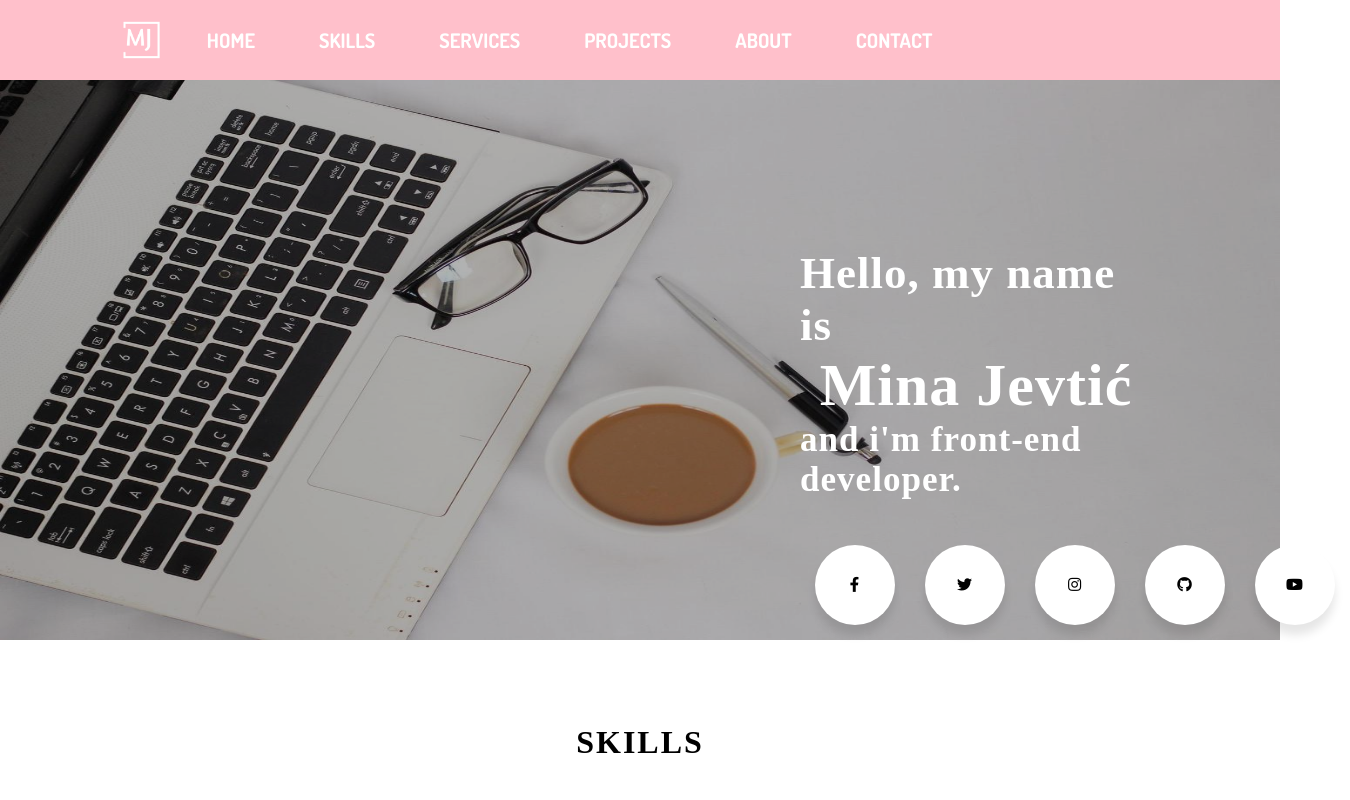
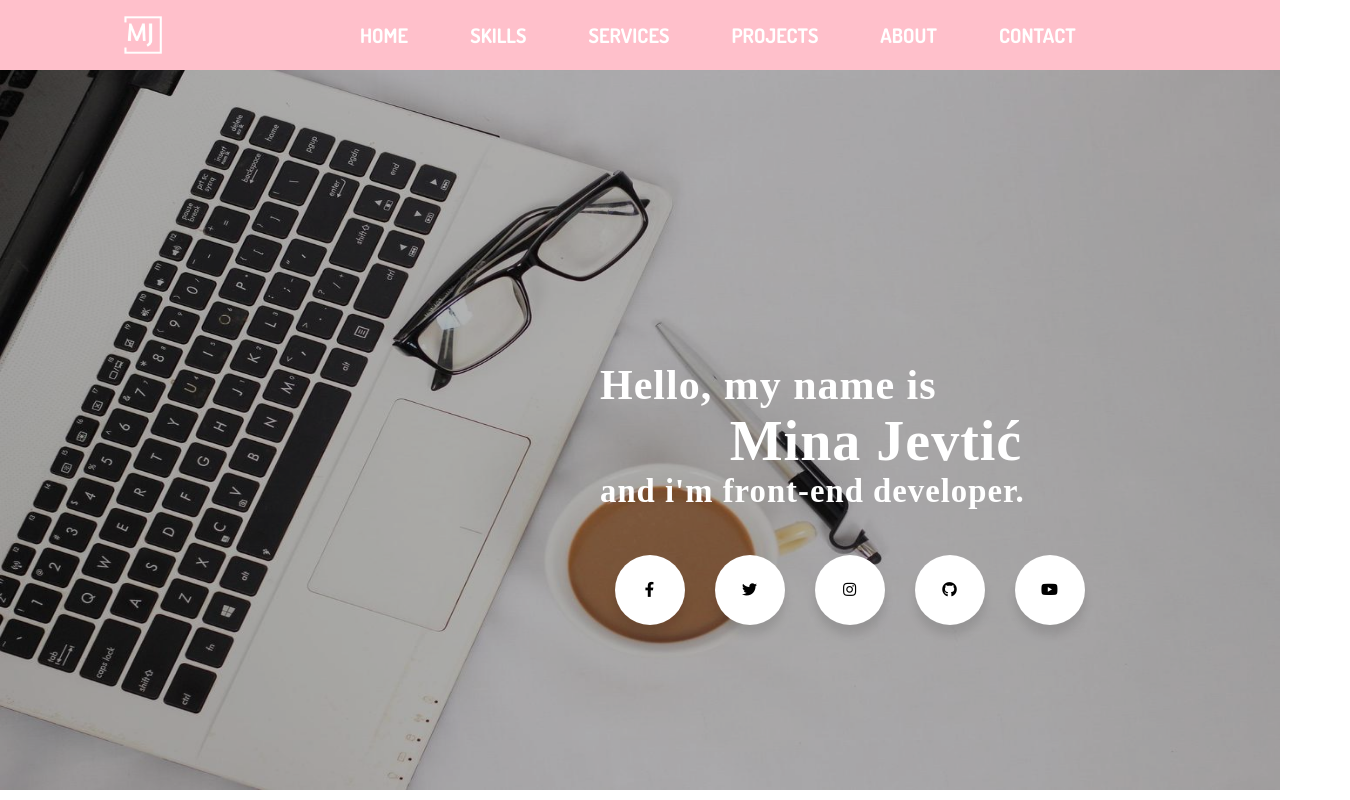
Before and after one commit to M1na123/MinaJevtic, a plain HTML site: page index.html in a window 1280 px wide. Shown: the top 800 px of the page, 1350 px wide, since content can reach past the window. Drawn offline with Linux system fonts and the light colour scheme; files whose address does not match are found by name; a web font is replaced by a local one.

Commit message:
Update index.html

```diff
--- a/index.html
+++ b/index.html
@@ -6,7 +6,7 @@
   <meta name="viewport" content="width=device-width, initial-scale=1.0">
   <link rel="stylesheet" href="./access/css/sajt.css" />
   <link rel="stylesheet" href="https://cdnjs.cloudflare.com/ajax/libs/font-awesome/5.15.4/css/all.min.css">
-  <link rel="stylesheet" href="./scss/scss.css">
+  <link rel="stylesheet" href="./access/css/sass.css">
   <link rel="preconnect" href="https://fonts.googleapis.com">
 <link rel="preconnect" href="https://fonts.gstatic.com" crossorigin>
 <link href="https://fonts.googleapis.com/css2?family=Roboto:ital,wght@0,100;0,300;0,400;0,500;0,700;0,900;1,100;1,300;1,400;1,500;1,700;1,900&display=swap" rel="stylesheet">
```
